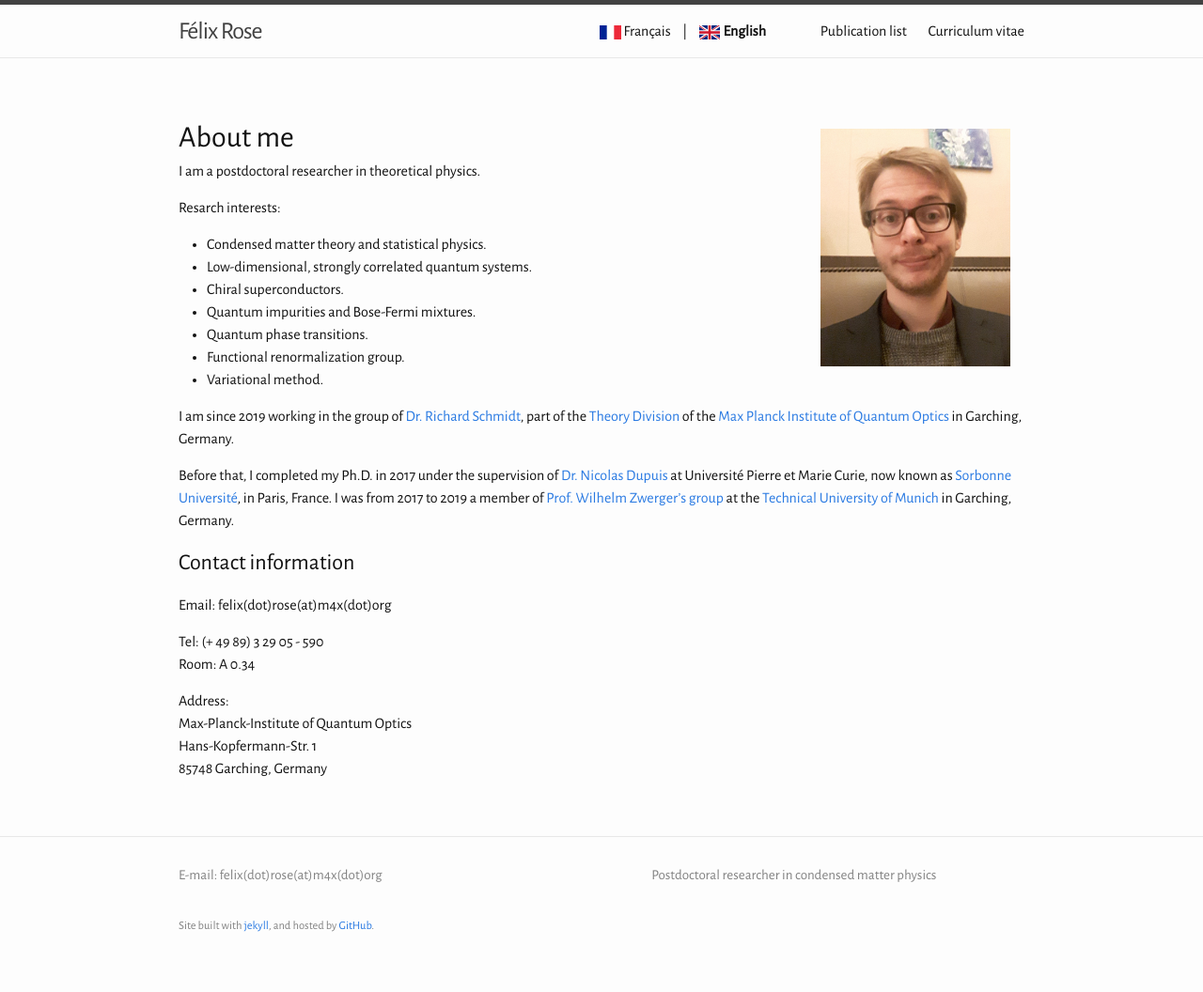
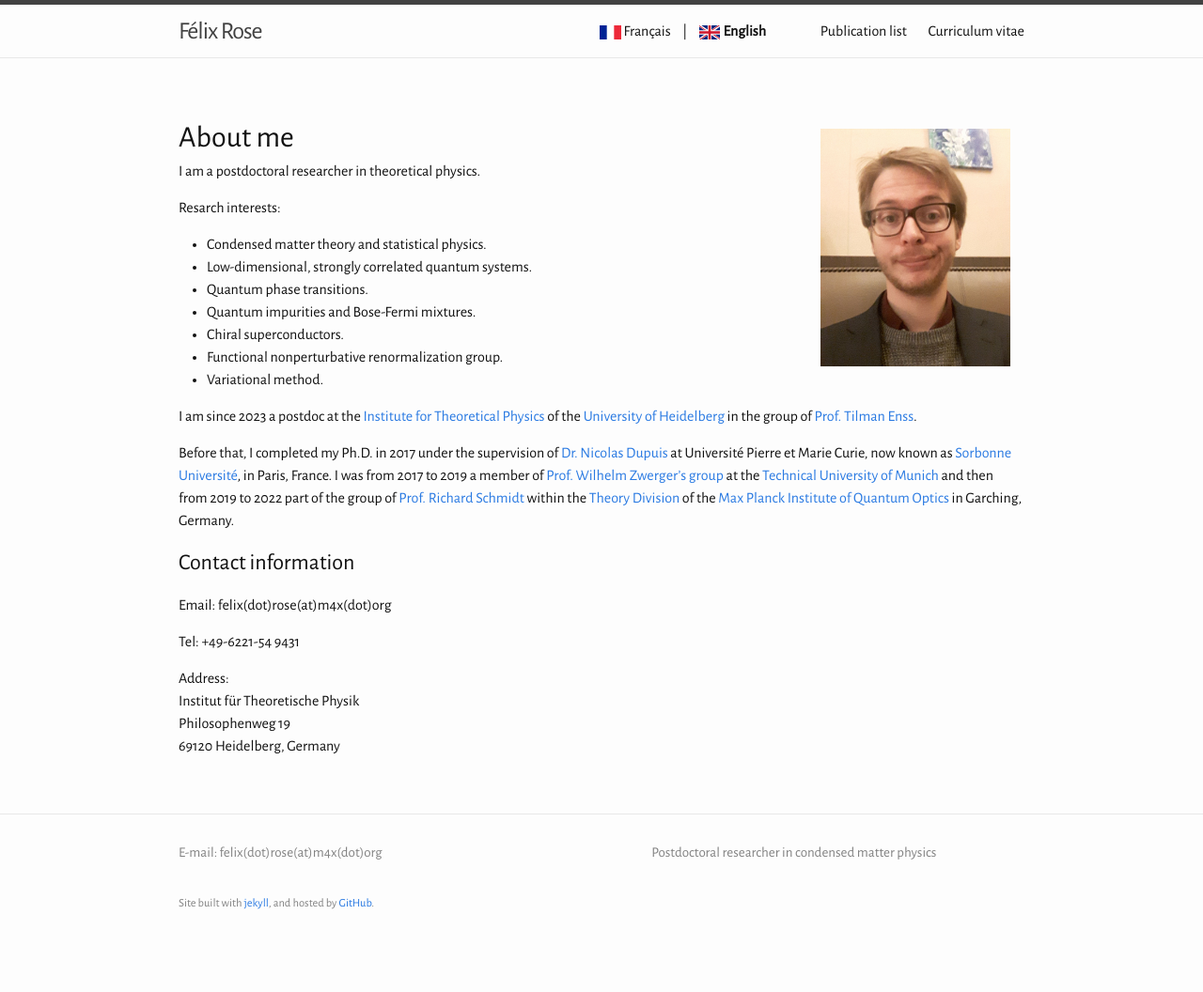
Before and after one commit to felix-rose/felix-rose.github.io, a Jekyll site: the page built from index.md, in a window 1280 px wide. Shown: the whole page at 94% size. Built offline with Jekyll 4.4.1, drawn with Linux system fonts in a browser that asks for light colours; after the commit the page ends 1032 px from its top, so only the background shows below that.

```diff
--- a/index.md
+++ b/index.md
@@ -27,34 +27,28 @@ width="100%;" max-width="100px;"
 
 I am a postdoctoral researcher in theoretical physics.
 
-<!--
-, working in the field of condensed matter and statistical physics.
-
-My research activity lies in the study of strongly-correlated low-dimensional quantum systems.
--->
 
 Resarch interests:
 * Condensed matter theory and statistical physics.
 * Low-dimensional, strongly correlated quantum systems.
+* Quantum phase transitions.
+* Quantum impurities and Bose-Fermi mixtures.
 * Chiral superconductors.
-* Quantum impurities and Bose-Fermi mixtures.
-* Quantum phase transitions.
-* Functional renormalization group.
+* Functional nonperturbative renormalization group.
 * Variational method.
 
-I am since 2019 working in the group of [Dr. Richard Schmidt](https://quantummatter.de), part of the [Theory Division](http://www2.mpq.mpg.de/Theorygroup/CIRAC/index.html) of the [Max Planck Institute of Quantum Optics](https://www.mpq.mpg.de/en) in  Garching, Germany.
+I am since 2023 a postdoc at the [Institute for Theoretical Physics](https://www.thphys.uni-heidelberg.de/index.php?lang=e) of the [University of Heidelberg](https://www.uni-heidelberg.de/en) in the group of [Prof. Tilman Enss](https://www.thphys.uni-heidelberg.de/~enss/).
 
 Before that, I completed my Ph.D. in 2017 under the supervision of [Dr. Nicolas Dupuis](https://www.lptmc.jussieu.fr/users/dupuis) at Université Pierre et Marie Curie, now known as [Sorbonne Université](https://www.sorbonne-universite.fr/en), in Paris, France.
-I was from 2017 to 2019 a member of [Prof. Wilhelm Zwerger's group](http://einrichtungen.ph.tum.de/T34/) at the [Technical University of Munich](https://www.tum.de/nc/en/homepage/) in Garching, Germany.
+I was from 2017 to 2019 a member of [Prof. Wilhelm Zwerger's group](http://einrichtungen.ph.tum.de/T34/) at the [Technical University of Munich](https://www.tum.de/en/) and then from 2019 to 2022 part of the group of [Prof. Richard Schmidt](https://quantummatter.de) within the [Theory Division](https://www.mpq.mpg.de/6497359/theory-homepage) of the [Max Planck Institute of Quantum Optics](https://www.mpq.mpg.de/en) in  Garching, Germany.
 
 # Contact information
 
 Email: felix(dot)rose(at)m4x(dot)org
 
-Tel: (+ 49 89) 3 29 05 - 590
-Room: A 0.34
+Tel: +49-6221-54 9431
 
 Address:
-Max-Planck-Institute of Quantum Optics
-Hans-Kopfermann-Str. 1
-85748 Garching, Germany
+Institut für Theoretische Physik
+Philosophenweg 19
+69120 Heidelberg, Germany
```
Also changed, not shown: en/cv.md (+5 -4 lines), en/publi.md (+1 -0 lines), fr/cv.md (+6 -6 lines), fr/index.md (+9 -10 lines), fr/publi.md (+1 -0 lines), 9 other files.
